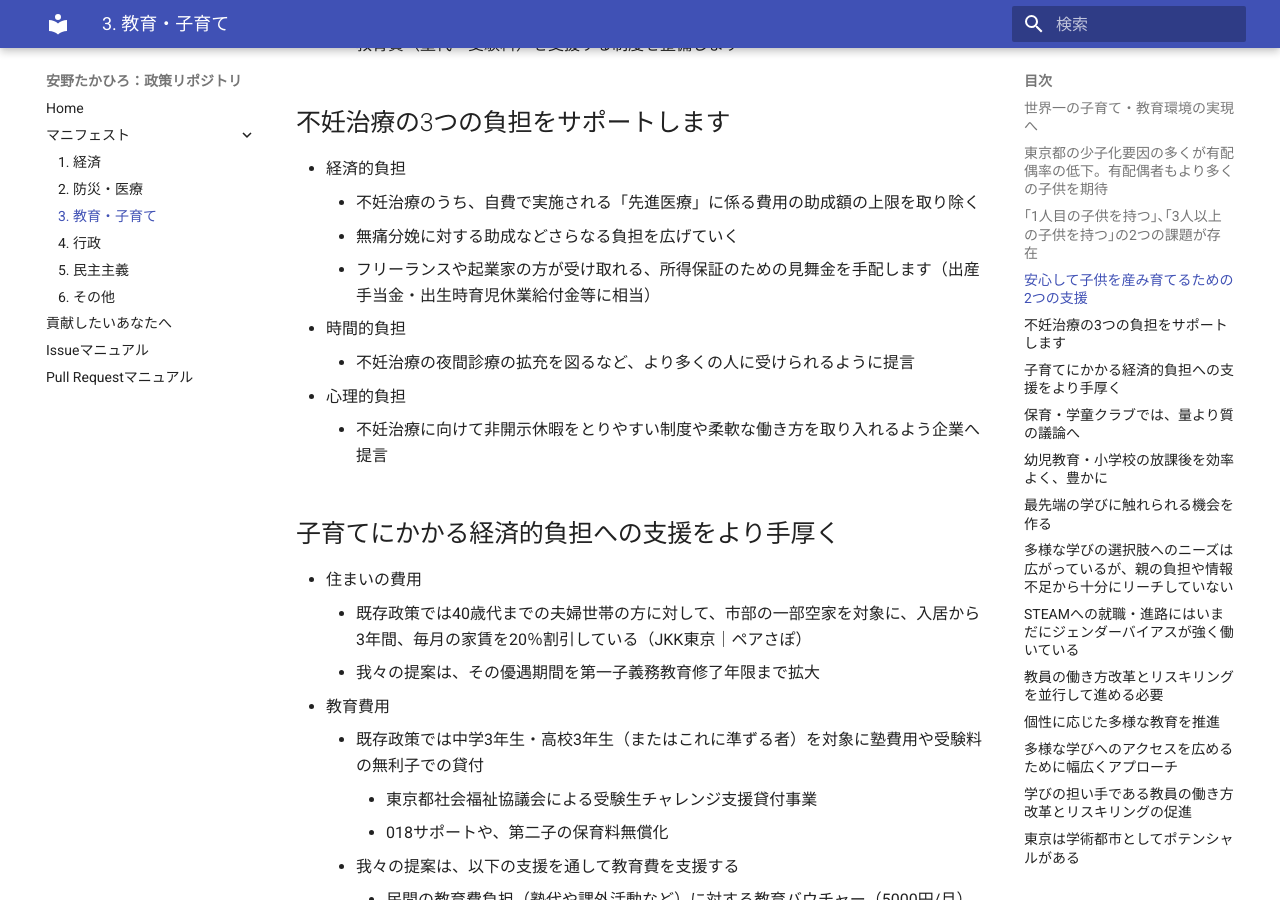
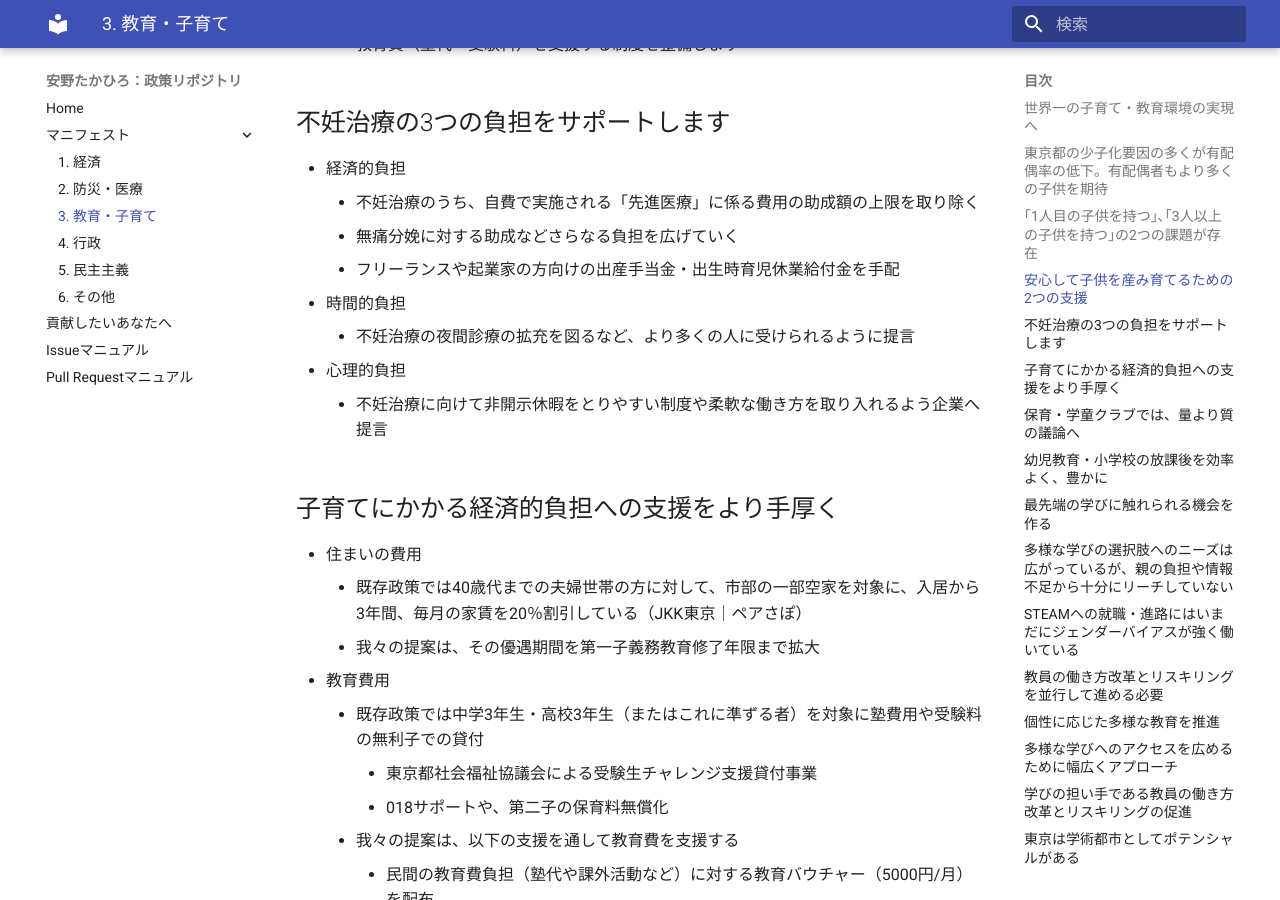
Before and after one commit to takahiroanno2024/election2024, an MkDocs documentation site: the page built from docs/manifest/education.md, in a window 1280 px wide and 900 px high, scrolled down 2640 px. Built offline with MkDocs 1.6.1 and Material for MkDocs 9.7.7, drawn with Linux system fonts in a browser that asks for light colours.

Commit message:
Update docs/manifest/education.md

```diff
--- a/docs/manifest/education.md
+++ b/docs/manifest/education.md
@@ -65,7 +65,7 @@
 - 経済的負担
     - 不妊治療のうち、自費で実施される「先進医療」に係る費用の助成額の上限を取り除く
     - 無痛分娩に対する助成などさらなる負担を広げていく
-    - フリーランスや起業家の方が受け取れる、所得保証のための見舞金を手配します（出産手当金・出生時育児休業給付金等に相当）
+    - フリーランスや起業家の方向けの出産手当金・出生時育児休業給付金を手配
 - 時間的負担
     - 不妊治療の夜間診療の拡充を図るなど、より多くの人に受けられるように提言
 - 心理的負担
```
